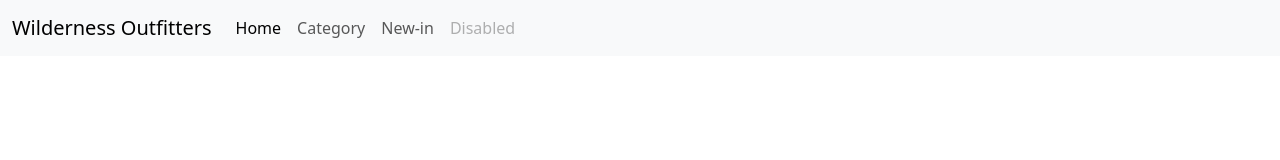
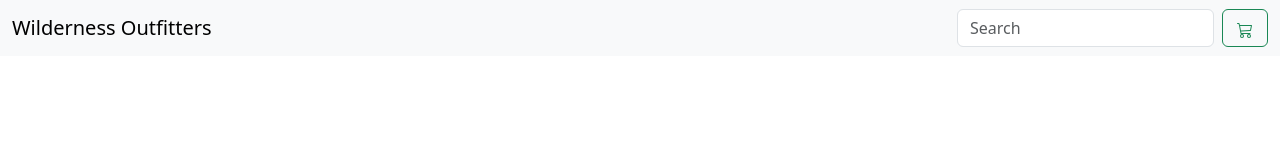
Before and after one commit to Shandukani19/Cart, a plain HTML site: page index.html in a window 1280 px wide. Drawn offline with nearby package versions, Linux system fonts and the light colour scheme.

Commit message:
Updated the navbar

```diff
--- a/index.html
+++ b/index.html
@@ -10,28 +10,36 @@
       integrity="sha384-QWTKZyjpPEjISv5WaRU9OFeRpok6YctnYmDr5pNlyT2bRjXh0JMhjY6hW+ALEwIH"
       crossorigin="anonymous"
     />
-
   </head>
   <body>
-<nav class="navbar fixed-top navbar-expand-lg bg-body-tertiary">
-  <div class="container-fluid">
-    <a class="navbar-brand" href="#">Wilderness Outfitters</a>
-    <button class="navbar-toggler" type="button" data-bs-toggle="collapse" data-bs-target="#navbarNavAltMarkup" aria-controls="navbarNavAltMarkup" aria-expanded="false" aria-label="Toggle navigation">
-      <span class="navbar-toggler-icon"></span>
-    </button>
-    <div class="collapse navbar-collapse" id="navbarNavAltMarkup">
-      <div class="navbar-nav">
-        <a class="nav-link active" aria-current="page" href="index.html">Home</a>
-        <a class="nav-link" href="#">Category</a>
-        <a class="nav-link" href="#">New-in</a>
-        <a class="nav-link disabled" aria-disabled="true">Disabled</a>
+    <nav class="navbar fixed-top bg-body-tertiary">
+      <div class="container-fluid">
+        <a class="navbar-brand">Wilderness Outfitters</a>
+        <form class="d-flex" role="search">
+          <input
+            class="form-control me-2"
+            type="search"
+            placeholder="Search"
+            aria-label="Search"
+          />
 
+          <button class="btn btn-outline-success" type="submit">
+            <svg
+              xmlns="http://www.w3.org/2000/svg"
+              width="20"
+              height="16"
+              fill="currentColor"
+              class="bi bi-cart3"
+              viewBox="0 0 16 16"
+            >
+              <path
+                d="M0 1.5A.5.5 0 0 1 .5 1H2a.5.5 0 0 1 .485.379L2.89 3H14.5a.5.5 0 0 1 .49.598l-1 5a.5.5 0 0 1-.465.401l-9.397.472L4.415 11H13a.5.5 0 0 1 0 1H4a.5.5 0 0 1-.491-.408L2.01 3.607 1.61 2H.5a.5.5 0 0 1-.5-.5M3.102 4l.84 4.479 9.144-.459L13.89 4zM5 12a2 2 0 1 0 0 4 2 2 0 0 0 0-4m7 0a2 2 0 1 0 0 4 2 2 0 0 0 0-4m-7 1a1 1 0 1 1 0 2 1 1 0 0 1 0-2m7 0a1 1 0 1 1 0 2 1 1 0 0 1 0-2"
+              />
+            </svg>
+          </button>
+        </form>
       </div>
-    </div>
-  </div>
-</nav>
-
-
+    </nav>
 
     <script
       src="https://cdn.jsdelivr.net/npm/bootstrap@5.3.3/dist/js/bootstrap.bundle.min.js"
```
